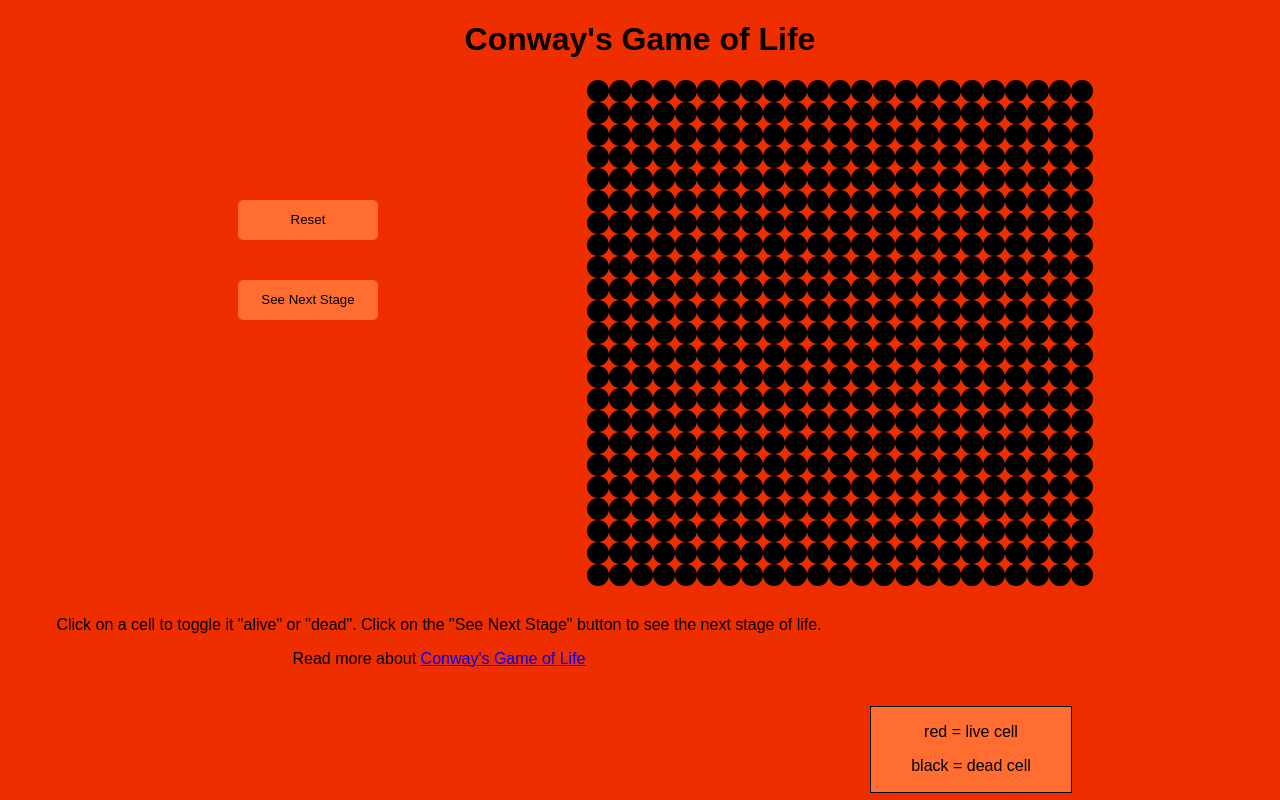
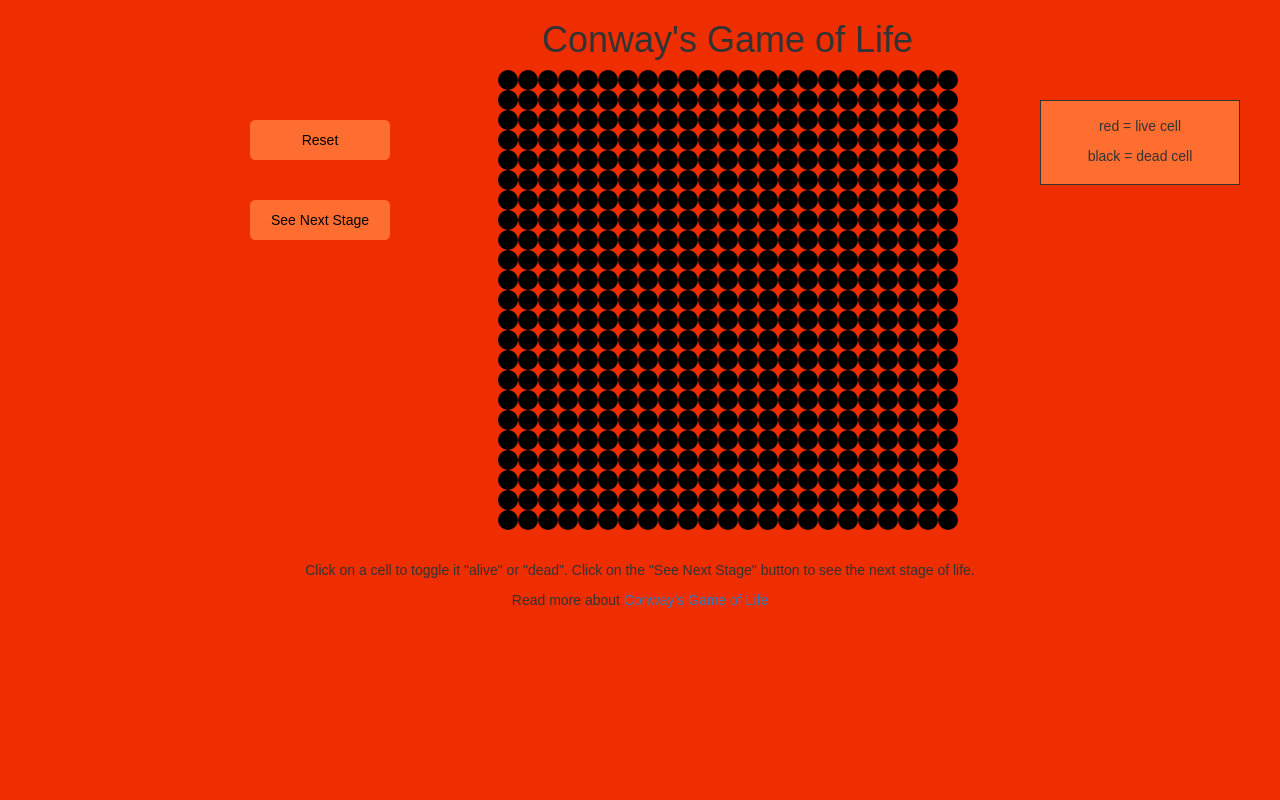
Before and after one commit to eggplantzzz/game_of_life, a PHP site: page /index.html in a window 1280 px wide. Run offline with PHP 8.4, Linux system fonts and the light colour scheme; some libraries are stand-ins or nearby versions.

Commit message:
Change formatting

```diff
--- a/index.html
+++ b/index.html
@@ -1,6 +1,10 @@
 <!DOCTYPE html>
 <html>
 <head>
+
+  <!-- Bootstrap CDN -->
+  <link href="https://maxcdn.bootstrapcdn.com/bootstrap/3.3.7/css/bootstrap.min.css" rel="stylesheet" integrity="sha384-BVYiiSIFeK1dGmJRAkycuHAHRg32OmUcww7on3RYdg4Va+PmSTsz/K68vbdEjh4u" crossorigin="anonymous">
+  <script src="https://maxcdn.bootstrapcdn.com/bootstrap/3.3.7/js/bootstrap.min.js" integrity="sha384-Tc5IQib027qvyjSMfHjOMaLkfuWVxZxUPnCJA7l2mCWNIpG9mGCD8wGNIcPD7Txa" crossorigin="anonymous"></script>
 
   <script src="https://ajax.googleapis.com/ajax/libs/jquery/1.8.3/jquery.min.js"></script>
   <script src="http://code.jquery.com/ui/1.9.2/jquery-ui.js"></script>
@@ -9,19 +13,19 @@
 
 </head>
 <body>
-  <h1>Conway's Game of Life</h1>
-  <div>
-    <div id="button-container">
+  <div class="container-fluid">
+    <div id="button-container" class="col-lg-2">
       <input type="button" class="button reset" value="Reset"/>
       <input type="button" class="button next_stage" value="See Next Stage"/>
     </div>
-    <div id="board-container">
+    <div id="board-container" class="col-lg-6">
       <table>
+        <h1>Conway's Game of Life</h1>
         <tbody id="board">
         </tbody>
       </table>
     </div>
-    <div id="key">
+    <div id="key" class="col-lg-3">
       <p>red = live cell</p>
       <p>black = dead cell</p>
     </div>
--- a/life.css
+++ b/life.css
@@ -42,7 +42,6 @@
 
 #button-container {
   display: inline;
-  float: left;
   width: 200px;
   height: 200px;
   margin: 100px 0px 0px 200px;
@@ -54,9 +53,9 @@
   border-style: solid;
   border-width: 1px;
   background-color: #FF6E30;
-  float: right;
   display: inline;
-  margin: 120px 200px 0px 0px;
+  margin-top: 100px;
+  padding:15px;
 }
 
 #caption-text {
```
